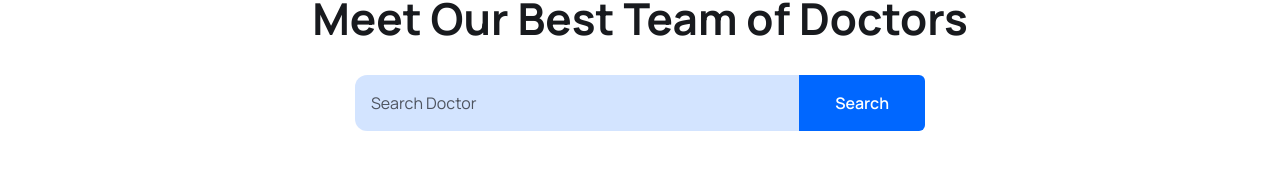
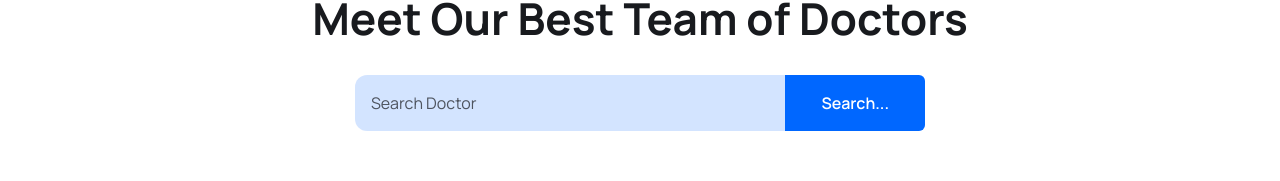
Before and after one commit to bransyahtan/DocFinder, a React (Vite) app in the folder FE_DocFinder/: page /doctors in a window 1280 px wide. Shown: the part 148-329 px from the top of the page. Built offline with nearby package versions, Linux system fonts and the light colour scheme.

Commit message:
service and doctor page

```diff
--- a/FE_DocFinder/src/pages/doctors/Doctors.jsx
+++ b/FE_DocFinder/src/pages/doctors/Doctors.jsx
@@ -18,7 +18,7 @@ export const Doctors = () => {
               placeholder="Search Doctor"
             />
             <button className="btn mt-0 rounded-[0px] rounded-r-md">
-              Search
+              Search...
             </button>
           </div>
         </div>
```
